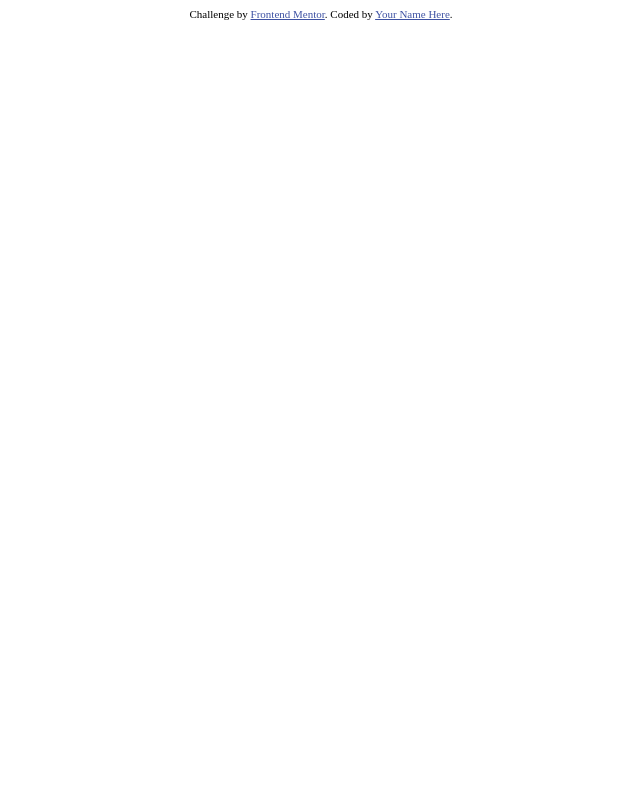
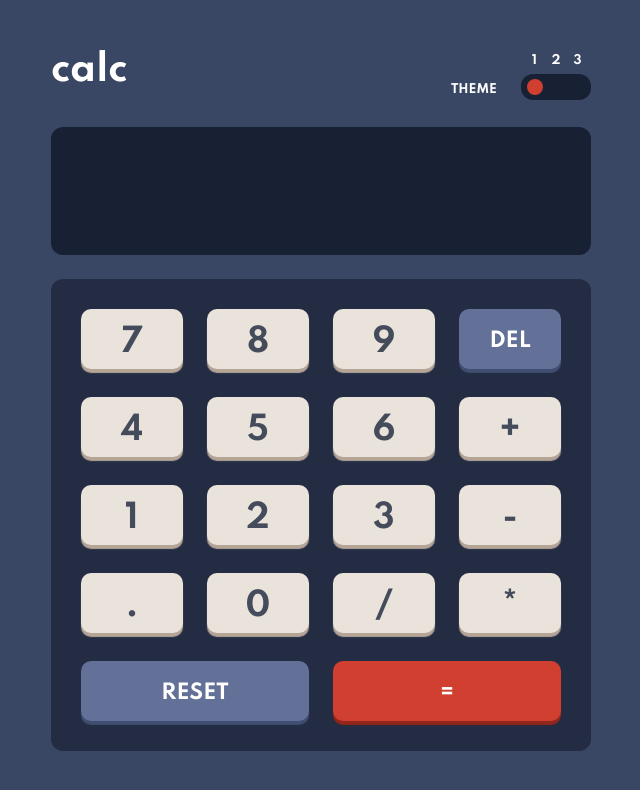
Before and after one commit to Dups11/FrontendMentor-Challenge-10, a plain HTML site: page index.html in a window 1280 px wide. Shown: the whole page, without its empty margins (319-959 px from the left). Drawn offline with Linux system fonts and the light colour scheme.

Commit message:
Second commit

```diff
--- /dev/null
+++ b/calculator.js
@@ -0,0 +1,52 @@
+// A améliorer :
+// [] gérer les doubles entrées au niveau du "."
+// [] gérer les entrées successives d'opérateurs de calcul et ne garder que le dernier dans le cas de saisie consécutive.
+// [] Récuperer le résultat aprés appui sur "=" pour nouveau calcul consécutif
+
+// Création des variables
+
+const numbers = document.querySelectorAll(".number");
+const functions = document.querySelectorAll(".function");
+const screen = document.getElementById("screen");
+
+let output = "";
+
+// gestion des inputs numériques
+numbers.forEach((number) => {
+  number.addEventListener("click", () => {
+    output += number.value;
+    document.getElementById("screen").innerHTML = output;
+    // console.log(output);
+  });
+});
+
+// gestion des fonctions de la calculatrice
+functions.forEach((fn) => {
+  fn.addEventListener("click", () => {
+    if (fn.value === "DEL") {
+      del();
+    } else if (fn.value === "RESET") {
+      reset();
+    } else {
+      result();
+    }
+  });
+});
+// RAZ
+
+function reset() {
+  output = "";
+  screen.innerText = "";
+}
+
+// Suppression des entrées individuelles
+function del() {
+  output = output.replace(output.slice(-1), "");
+  screen.innerText = output;
+}
+
+// Calcul et affichage du résultat
+function result() {
+  screen.innerHTML = eval(output);
+  eval();
+}
--- a/index.html
+++ b/index.html
@@ -1,26 +1,78 @@
 <!DOCTYPE html>
 <html lang="en">
   <head>
-  <meta charset="UTF-8">
-  <meta name="viewport" content="width=device-width, initial-scale=1.0"> <!-- displays site properly based on user's device -->
+    <meta charset="UTF-8" />
+    <meta name="viewport" content="width=device-width, initial-scale=1.0" />
+    <!-- displays site properly based on user's device -->
 
-  <link rel="icon" type="image/png" sizes="32x32" href="./images/favicon-32x32.png">
+    <link
+      rel="icon"
+      type="image/png"
+      sizes="32x32"
+      href="./images/favicon-32x32.png"
+    />
+    <link rel="stylesheet" href="style.css">
+    <script src="./calculator.js" defer></script>
+    <script src="./themechooser.js" defer></script>
 
     <title>Frontend Mentor | Calculator app</title>
-
-  <!-- Feel free to remove these styles or customise in your own stylesheet 👍 -->
-  <style>
-    .attribution { font-size: 11px; text-align: center; }
-    .attribution a { color: hsl(228, 45%, 44%); }
-  </style>
   </head>
   <body>
-
-
-
-  <div class="attribution">
-    Challenge by <a href="https://www.frontendmentor.io?ref=challenge" target="_blank">Frontend Mentor</a>.
-    Coded by <a href="#">Your Name Here</a>.
+    <div class="calc-container">
+      <div class="calc-header">
+        <h1 class="title">calc</h1>
+        <div class="theme-switcher-container">
+          <span>Theme</span>
+          <div class="switcher">
+            <div class="theme-number">
+              <input
+                type="radio"
+                name="switch"
+                id="theme-1"
+                value="1"
+                checked
+              />
+              <label for="theme-1">1</label>
+              <div class="checkmark"></div>
+            </div>
+            <div class="theme-number">
+              <input type="radio" name="switch" id="theme-2" value="2" />
+              <label for="theme-2">2</label>
+              <div class="checkmark"></div>
+            </div>
+            <div class="theme-number">
+              <input type="radio" name="switch" id="theme-3" value="3" />
+              <label for="theme-3">3</label>
+              <div class="checkmark"></div>
+            </div>
+            <div class="toggle-switcher"></div>
+          </div>
+        </div>
+      </div>
+      <div class="screen" >
+        <div type="text" name="text" id="screen"></div>
+      </div>
+      <div class="keypad">
+          <input type="button" class="number" value="7"></input>
+          <input type="button" class="number" value="8"></input>
+          <input type="button" class="number" value="9"></input>
+          <input type="button" class="function" value="DEL"></input>
+          <input type="button" class="number" value="4"></input>
+          <input type="button" class="number" value="5"></input>
+          <input type="button" class="number" value="6"></input>
+          <input type="button" class="number" value="+"></input>
+          <input type="button" class="number" value="1"></input>
+          <input type="button" class="number" value="2"></input>
+          <input type="button" class="number" value="3"></input>
+          <input type="button" class="number" value="-"></input>
+          <input type="button" class="number" value="."></input>
+          <input type="button" class="number" value="0"></input>
+          <input type="button" class="number" value="/"></input>
+          <input type="button" class="number" value="*"></input>
+          <input type="button" class="function" value="RESET"></input>
+          <input type="submit" class="function" value="="></input>
+        </div>
+      </div>
     </div>
   </body>
 </html>
--- /dev/null
+++ b/scss/_minireset.scss
@@ -0,0 +1,3 @@
+/*! minireset.css v0.0.6 | MIT License | github.com/jgthms/minireset.css */
+
+html,body,p,ol,ul,li,dl,dt,dd,blockquote,figure,fieldset,legend,textarea,pre,iframe,hr,h1,h2,h3,h4,h5,h6{margin:0;padding:0}h1,h2,h3,h4,h5,h6{font-size:100%;font-weight:normal}ul{list-style:none}button,input,select{margin:0}html{box-sizing:border-box}*,*::before,*::after{box-sizing:inherit}img,video{height:auto;max-width:100%}iframe{border:0}table{border-collapse:collapse;border-spacing:0}td,th{padding:0}
--- /dev/null
+++ b/scss/_variables.scss
@@ -0,0 +1,58 @@
+// Couleurs
+
+// theme 1
+
+$test: blue;
+
+$theme1-main-background: hsl(222, 26%, 31%);
+$theme1-keypad-background: hsl(223, 31%, 20%);
+$theme1-screen-background: hsl(224, 36%, 15%);
+
+$theme1-keyNumber-background: hsl(30, 25%, 89%);
+$theme1-numberShadow: hsl(28, 16%, 65%);
+
+$theme1-equalKey-background: hsl(6, 63%, 50%);
+$theme1-equalShadow: hsl(6, 70%, 34%);
+
+$theme1-resetKey-background: hsl(225, 21%, 49%);
+$theme1-resetShadow: hsl(224, 28%, 35%);
+
+$theme1-textDark: hsl(221, 14%, 31%);
+$theme1-textLight: hsl(0, 0, 100%);
+
+// theme 2
+
+$theme2-main-background: hsl(0, 0%, 90%);
+$theme2-keypad-background: hsl(0, 5%, 81%);
+$theme2-screen-background: hsl(0, 0%, 93%);
+
+$theme2-keyNumber-background: hsl(185, 42%, 37%);
+$theme2-keyNumberShadow: hsl(185, 58%, 25%);
+
+$theme2-equalKey-background: hsl(25, 98%, 40%);
+$theme2-equalShadow: hsl(25, 99%, 27%);
+
+$theme2-resetKey-background: hsl(45, 7%, 89%);
+$theme2-resetShadow: hsl(35, 11%, 61%);
+
+$theme2-textDark: hsl(60, 10%, 19%);
+$theme2-textLight: hsl(0, 0, 100%);
+
+// theme 3
+
+$theme3-main-background: hsl(268, 75%, 9%);
+$theme3-keypad-background: hsl(268, 71%, 12%);
+$theme3-screen-background: hsl(268, 71%, 12%);
+
+$theme3-keyNumber-background: hsl(281, 89%, 26%);
+$theme3-keyNumberShadow: hsl(285, 91%, 52%);
+
+$theme3-equalKey-background: hsl(176, 100%, 44%);
+$theme3-equalShadow: hsl(177, 92%, 70%);
+
+$theme3-resetKey-background: hsl(268, 47%, 21%);
+$theme3-resetShadow: hsl(290, 70%, 36%);
+
+$theme3-textDark: hsl(198, 20%, 13%);
+$theme3-textLight: hsl(52, 100%, 62%);
+// $theme3-textLight: hsl(0, 0, 100%);
--- /dev/null
+++ b/style.scss
@@ -0,0 +1,208 @@
+@use "./scss/minireset";
+@import "./scss/variables";
+@import url("https://fonts.googleapis.com/css2?family=Spartan:wght@400;700&display=swap");
+
+body {
+  height: 100vh;
+  background-color: $theme1-main-background;
+  display: flex;
+  justify-content: center;
+  align-items: center;
+  font-family: "Spartan", sans-serif;
+}
+
+.calc-container {
+  width: 540px;
+  display: flex;
+  flex-direction: column;
+  align-items: center;
+}
+
+.calc-header {
+  display: flex;
+  flex-direction: row;
+  justify-content: space-between;
+  width: 100%;
+}
+
+.title {
+  color: $theme1-textLight;
+  font-size: 36px;
+  font-weight: bold;
+}
+
+.theme-switcher-container span,
+.theme-number label {
+  color: $theme1-textLight;
+  text-transform: uppercase;
+  font-size: 12px;
+  font-weight: bold;
+}
+
+.theme-number label {
+  margin-bottom: 5px;
+  position: absolute;
+  top: 5px;
+}
+
+.theme-number input {
+  // position: relative;
+  width: 16px;
+  height: 16px;
+  z-index: 10;
+  position: absolute;
+  opacity: 0;
+  cursor: pointer;
+  // height: 0;
+  // width: 0;
+}
+
+.theme-switcher-container {
+  display: flex;
+  flex-direction: row;
+  align-items: baseline;
+}
+
+.theme-switcher-container span {
+  margin-right: 24px;
+}
+
+.switcher {
+  position: relative;
+  display: flex;
+  width: 70px;
+  height: 44px;
+  justify-content: space-evenly;
+  text-align: center;
+}
+
+.theme-number input:checked ~ .checkmark {
+  background-color: $theme1-equalKey-background;
+}
+
+.checkmark {
+  position: relative;
+  z-index: 2;
+  top: 2px;
+  left: 0;
+  height: 16px;
+  width: 16px;
+  // background-color: $theme1-equalShadow;
+  border-radius: 50%;
+}
+
+.toggle-switcher {
+  width: 100%;
+  height: 26px;
+  position: absolute;
+  top: 25px;
+  background-color: $theme1-screen-background;
+  border-radius: 12px;
+  -webkit-border-radius: 12px;
+  -moz-border-radius: 12px;
+  -ms-border-radius: 12px;
+  -o-border-radius: 12px;
+}
+
+.theme-number {
+  display: flex;
+  flex-direction: column-reverse;
+  align-items: center;
+}
+
+.screen {
+  width: 100%;
+  height: 128px;
+  display: flex;
+  justify-content: flex-end;
+  padding: 32px;
+  align-items: center;
+  margin-bottom: 24px;
+  margin-top: 30px;
+  border-radius: 12px;
+  -webkit-border-radius: 12px;
+  -moz-border-radius: 12px;
+  -ms-border-radius: 12px;
+  -o-border-radius: 12px;
+  background-color: $theme1-screen-background;
+}
+
+#screen {
+  overflow: hidden;
+  position: relative;
+  color: $theme1-textLight;
+  text-align: right;
+  font-size: 48px;
+  // margin-right: 32px;
+  font-weight: bold;
+  display: block;
+  border: none;
+  width: 100%;
+  height: 100%;
+  background-color: inherit;
+}
+
+.keypad {
+  display: grid;
+  padding: 30px;
+  width: 100%;
+  background-color: $theme1-keypad-background;
+  border-radius: 12px;
+  grid-template-rows: repeat(5, 1fr);
+  grid-template-columns: 1fr 1fr 1fr 1fr;
+  gap: 28px 5%;
+}
+
+.keypad :nth-child(17) {
+  grid-column: 1/3;
+  box-shadow: 0 4px 1px $theme1-resetShadow;
+  color: $theme1-textLight;
+  background-color: $theme1-resetKey-background;
+  font-size: 20px;
+}
+.keypad :nth-child(4) {
+  box-shadow: 0 4px 1px $theme1-resetShadow;
+  background-color: $theme1-resetKey-background;
+  color: $theme1-textLight;
+  font-size: 20px;
+}
+.keypad :last-child {
+  grid-column: 3 / 5;
+  box-shadow: 0 4px 1px $theme1-equalShadow;
+  background-color: $theme1-equalKey-background;
+  color: $theme1-textLight;
+  font-size: 20px;
+}
+
+input[type="button"],
+input[type="submit"] {
+  font-family: "Spartan", sans-serif;
+  height: 60px;
+  border: none;
+  padding-top: 6px;
+  font-size: 32px;
+  font-weight: bold;
+  box-shadow: 0 4px 1px $theme1-numberShadow;
+  background-color: $theme1-keyNumber-background;
+  color: $theme1-textDark;
+  border-radius: 10px;
+  -webkit-border-radius: 10px;
+  -moz-border-radius: 10px;
+  -ms-border-radius: 10px;
+  -o-border-radius: 10px;
+}
+
+input[type="button"]:active,
+input[type="submit"]:active {
+  transform: translatey(3px);
+  -webkit-transform: translatey(3px);
+  -moz-transform: translatey(3px);
+  -ms-transform: translatey(3px);
+  -o-transform: translatey(3px);
+
+  box-shadow: 0 0 0;
+}
+
+.theme2 {
+  background-color: $theme2-main-background;
+}
--- /dev/null
+++ b/themechooser.js
@@ -0,0 +1,22 @@
+const themes = document.querySelectorAll('input[name="switch"]');
+
+// console.log(themes);
+
+themes.forEach((theme) => {
+  theme.addEventListener("click", () => {
+    // theme switcher classList
+    if (theme.value == 1) {
+      document.body.classList.remove("theme2");
+      document.body.classList.remove("theme3");
+    }
+    if (theme.value == 2) {
+      document.body.classList.remove("theme1");
+      document.body.classList.remove("theme3");
+    }
+    if (theme.value == 3) {
+      document.body.classList.remove("theme1");
+      document.body.classList.remove("theme2");
+    }
+    document.body.classList.add("theme" + theme.value);
+  });
+});
```
Also changed, not shown: style.css (added), 2 other files. Lines whose indentation alone changed are shown as unchanged.
